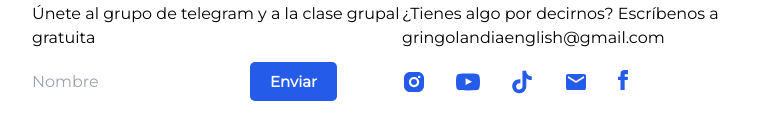
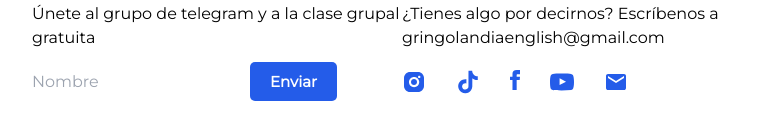
Before and after one commit to msalman787/Web-English, a React (Vite) app: page / in a window 1280 px wide. Shown: the part 7544-7684 px from the top of the page, without its empty margins (238-1011 px from the left). Built offline with nearby package versions, Linux system fonts and the light colour scheme.

Commit message:
Fix: icons in footer

```diff
--- a/src/components/Footer/Footer.jsx
+++ b/src/components/Footer/Footer.jsx
@@ -1,5 +1,10 @@
 import { Button } from '../ui/Button'
 import { Logo } from '../ui/Logo'
+import glIconFB from '../../assets/icons/gl_icon-fb.svg'
+import glIconIN from '../../assets/icons/gl_icon-in.svg'
+import glIconML from '../../assets/icons/gl_icon-ml.svg'
+import glIconTT from '../../assets/icons/gl_icon-tt.svg'
+import glIconYT from '../../assets/icons/gl_icon-yt.svg'
 import './Footer.css'
 
 export function Footer () {
@@ -18,19 +23,19 @@ export function Footer () {
           <p>¿Tienes algo por decirnos? Escríbenos a <a href='mailto:gringolandiaenglish@gmail.com' target='no_blank'>gringolandiaenglish@gmail.com</a></p>
           <div className='Footer-icons'>
             <a className='Footer-a' href='https://www.instagram.com/gringolandiaenglish/' target='no_blank'>
-              <img className='Footer-img' src='./src/assets/icons/gl_icon-in.svg' />
+              <img className='Footer-img' src={glIconIN} alt='Icono de red social Instagram'/>
+            </a>
+            <a className='Footer-a' href='https://www.tiktok.com/@gringolandiaenglish?_t=8fbdw9PkwPF&_r=1' target='no_blank'>
+              <img className='Footer-img' src={glIconTT} alt='Icono de red social TikTok'/>
+            </a>
+            <a className='Footer-a' href='https://www.facebook.com/profile.php?id=100065104316610' target='no_blank'>
+              <img className='Footer-img' src={glIconFB} alt='Icono de red social Facebook'/>
             </a>
             <a className='Footer-a' href='https://www.youtube.com/@gringolandiaenglish' target='no_blank'>
-              <img className='Footer-img' src='./src/assets/icons/gl_icon-yt.svg' />
-            </a>
-            <a className='Footer-a' href='https://www.tiktok.com/@gringolandiaenglish?_t=8fbdw9PkwPF&_r=1' target='no_blank'>
-              <img className='Footer-img' src='./src/assets/icons/gl_icon-tt.svg' />
+              <img className='Footer-img' src={glIconYT} alt='Icono de red social Youtube'/>
             </a>
             <a className='Footer-a' href='mailto:gringolandiaenglish@gmail.com' target='no_blank'>
-              <img className='Footer-img' src='./src/assets/icons/gl_icon-ml.svg' />
-            </a>
-            <a className='Footer-a' href='https://www.facebook.com/profile.php?id=100065104316610' target='no_blank'>
-              <img className='Footer-img' src='./src/assets/icons/gl_icon-fb.svg' />
+              <img className='Footer-img' src={glIconML} alt='Icono de email empresarial'/>
             </a>
           </div>
         </div>
```
